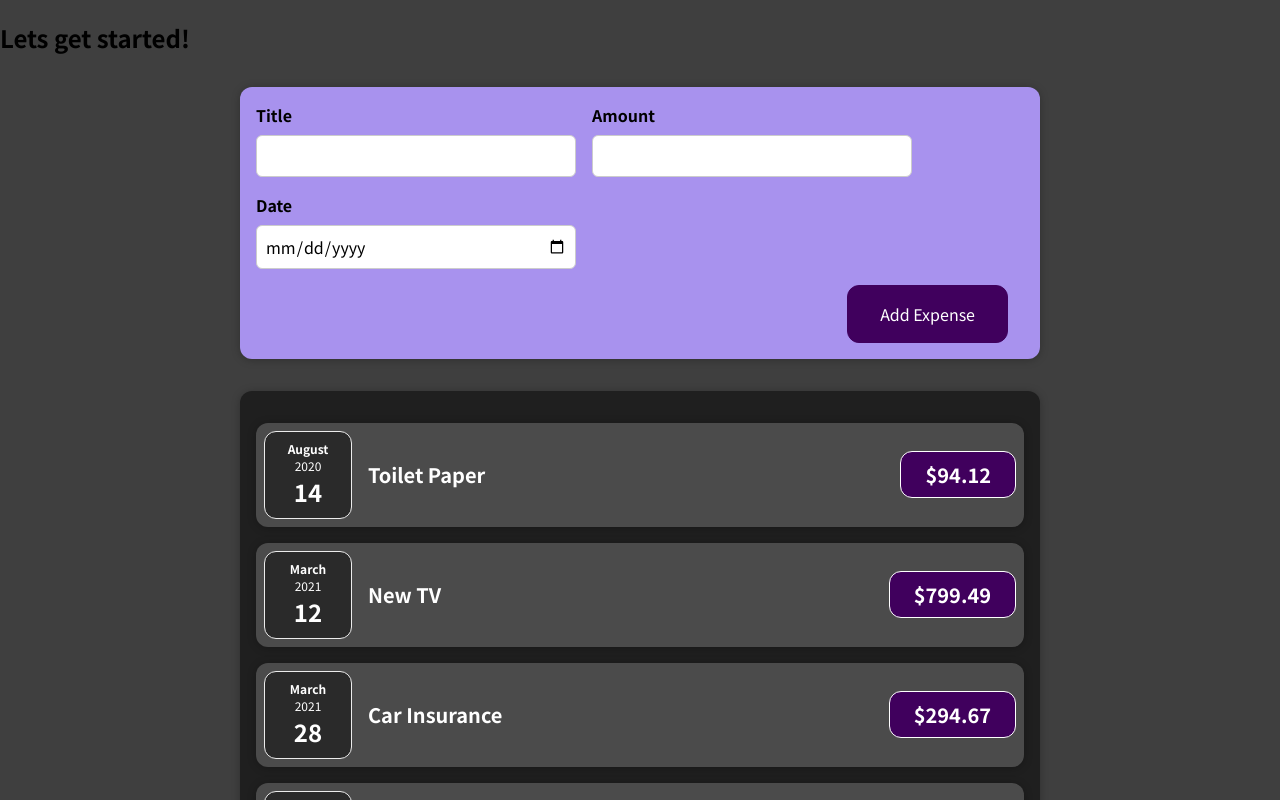
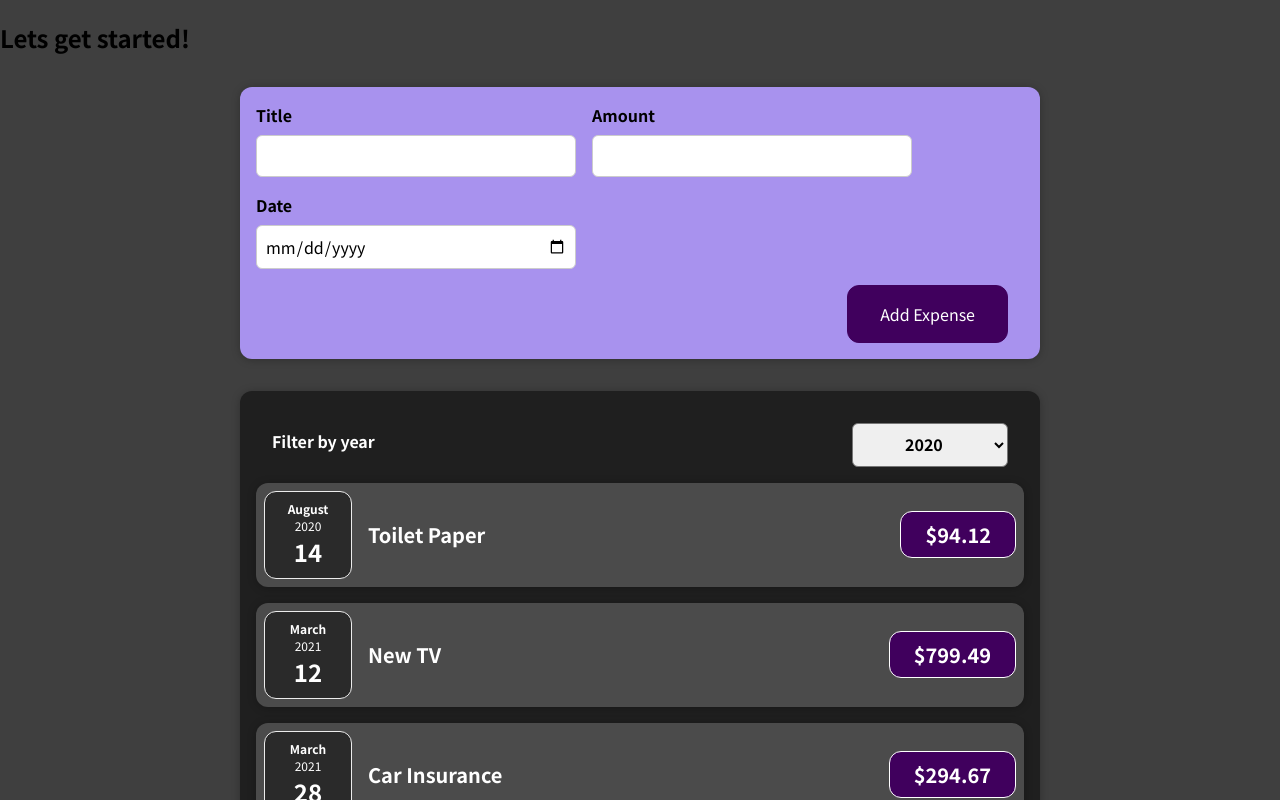
Before and after one commit to FCL00/Expense-React-App, a React (Vite) app: page / in a window 1280 px wide. Shown: the top 800 px of the page. Built offline with nearby package versions, Linux system fonts and the light colour scheme.

Commit message:
parent to child and child to parent functions

```diff
--- a/src/App.jsx
+++ b/src/App.jsx
@@ -23,10 +23,14 @@
     },
   ];
 
+  function addExpense(expenseData) {
+    console.log(expenseData);
+  }
+
   return (
     <div>
       <h2>Lets get started!</h2>
-      <NewExpense />
+      <NewExpense onAddEpxense={addExpense} />
       <Expenses items={expenses} />
     </div>
   );
--- a/src/components/Expenses/Expenses.jsx
+++ b/src/components/Expenses/Expenses.jsx
@@ -1,9 +1,17 @@
 /* eslint-disable no-unused-vars */
 /* eslint-disable react/prop-types */
+import { useState } from "react";
 import "./Expenses.css";
 import ExpenseItem from "./ExpenseItem";
+import ExpensesFilter from "./ExpensesFilter";
 
 function Expenses(props) {
+  const [filteredYear, setFilteredYear] = useState("2020");
+
+  const filterChangeHandler = (selectedYear) => {
+    setFilteredYear(selectedYear);
+  };
+
   const displayExpensesItem = (expense) => {
     return (
       <ExpenseItem
@@ -15,7 +23,15 @@
     );
   };
 
-  return <div className="expenses">{props.items.map(displayExpensesItem)}</div>;
+  return (
+    <div className="expenses">
+      <ExpensesFilter
+        selected={filteredYear}
+        onChangeFilter={filterChangeHandler}
+      />
+      {props.items.map(displayExpensesItem)}
+    </div>
+  );
 }
 
 export default Expenses;
--- /dev/null
+++ b/src/components/Expenses/ExpensesFilter.css
@@ -0,0 +1,24 @@
+.expenses-filter {
+  color: white;
+  padding: 0 1rem;
+}
+
+.expenses-filter__control {
+  display: flex;
+  width: 100%;
+  align-items: center;
+  justify-content: space-between;
+  margin: 1rem 0;
+}
+
+.expenses-filter label {
+  font-weight: bold;
+  margin-bottom: 0.5rem;
+}
+
+.expenses-filter select {
+  font: inherit;
+  padding: 0.5rem 3rem;
+  font-weight: bold;
+  border-radius: 6px;
+}
--- /dev/null
+++ b/src/components/Expenses/ExpensesFilter.jsx
@@ -0,0 +1,27 @@
+/* eslint-disable no-unused-vars */
+/* eslint-disable react/prop-types */
+import React from "react";
+
+import "./ExpensesFilter.css";
+
+function ExpensesFilter(props) {
+  const dropdownChangeHandler = (event) => {
+    props.onChangeFilter(event.target.value);
+  };
+
+  return (
+    <div className="expenses-filter">
+      <div className="expenses-filter__control">
+        <label>Filter by year</label>
+        <select value={props.selected} onChange={dropdownChangeHandler}>
+          <option value="2022">2022</option>
+          <option value="2021">2021</option>
+          <option value="2020">2020</option>
+          <option value="2019">2019</option>
+        </select>
+      </div>
+    </div>
+  );
+}
+
+export default ExpensesFilter;
--- a/src/components/NewExpense/ExpenseForm.jsx
+++ b/src/components/NewExpense/ExpenseForm.jsx
@@ -1,28 +1,44 @@
+/* eslint-disable react/prop-types */
 /* eslint-disable no-unused-vars */
 import React, { useState } from "react";
 import "./ExpenseForm.css";
 
-function ExpenseForm() {
+function ExpenseForm(props) {
   const [enteredTitle, setEnteredTitle] = useState("");
   const [enteredAmount, setEnteredAmount] = useState("");
   const [enteredDate, setEnteredDate] = useState("");
 
   const titleChangeHandler = (event) => {
-    const { name, value } = event.target;
+    const { value } = event.target;
     setEnteredTitle(value);
   };
 
   const amountChangeHandler = (event) => {
-    const { name, value } = event.target;
+    const { value } = event.target;
     setEnteredAmount(value);
   };
 
   const dateChangeHandler = (event) => {
-    const { name, value } = event.target;
+    const { value } = event.target;
     setEnteredDate(value);
   };
+
+  const submitHandler = (event) => {
+    event.preventDefault();
+
+    const incomingData = {
+      title: enteredTitle,
+      amount: enteredAmount,
+      date: new Date(enteredDate),
+    };
+    props.onSubmitDataHandler(incomingData);
+    setEnteredTitle("");
+    setEnteredAmount("");
+    setEnteredDate("");
+  };
+
   return (
-    <form>
+    <form onSubmit={submitHandler}>
       <div className="new-expense__controls">
         <div className="new-expense__control">
           <label>Title</label>
--- a/src/components/NewExpense/NewExpense.jsx
+++ b/src/components/NewExpense/NewExpense.jsx
@@ -3,10 +3,18 @@
 import "./NewExpense.css";
 import ExpenseForm from "./ExpenseForm";
 
-function NewExpense() {
+function NewExpense(prop) {
+  function saveExpenseDataHandler(enteredExpenseData) {
+    const expenseData = {
+      ...enteredExpenseData,
+      id: Math.random().toString(),
+    };
+    prop.onAddEpxense(expenseData);
+  }
+
   return (
     <div className="new-expense">
-      <ExpenseForm />
+      <ExpenseForm onSubmitDataHandler={saveExpenseDataHandler} />
     </div>
   );
 }
```
